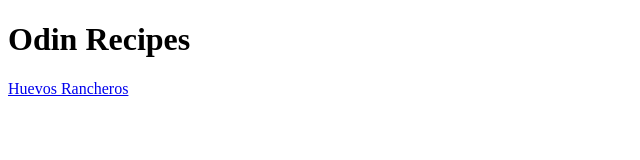
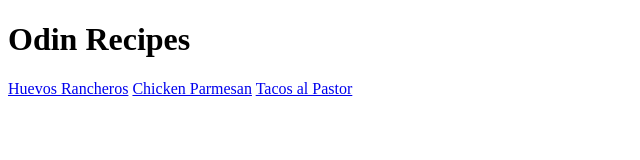
Before and after one commit to jcort7V/odin-recipe, a plain HTML site: page index.html in a window 1280 px wide. Shown: the whole page, without its empty margins (0-640 px from the left). Drawn offline with Linux system fonts and the light colour scheme.

Commit message:
Link recipes to index file

```diff
--- a/index.html
+++ b/index.html
@@ -7,5 +7,7 @@
     <body>
         <h1>Odin Recipes</h1>
         <a href="recipes/huevos-rancheros.html">Huevos Rancheros</a>
+        <a href="recipes/chicken-parmesan.html">Chicken Parmesan</a>
+        <a href="recipes/tacos-al-pastor.html">Tacos al Pastor</a>
     </body>
 </html>
```
